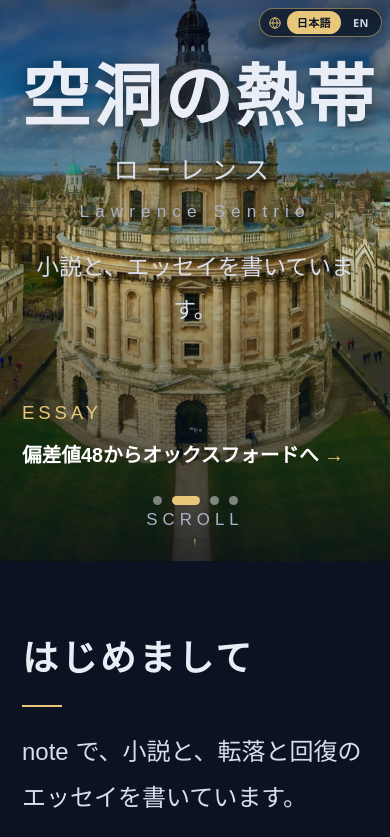
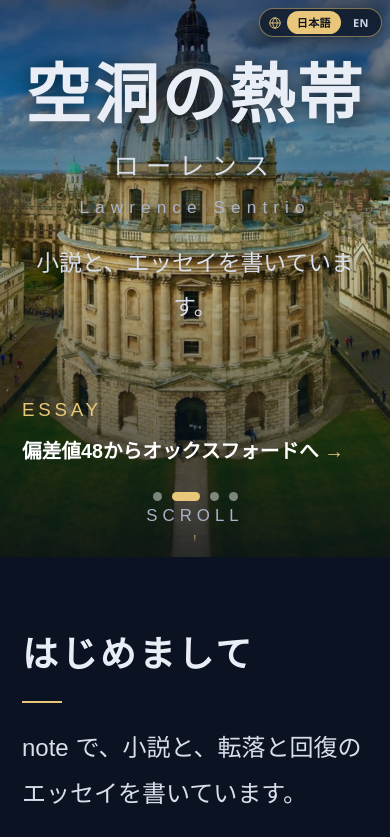
Before and after one commit to lawrencesentrio-hub/lawrencesentrio-hub.github.io, a plain HTML site: page index.html in a window 390 px wide. Shown: the top 837 px of the page. Drawn offline with Linux system fonts and the light colour scheme; a web font is replaced by a local one.

Commit message:
スマホのフォントサイズを大きくしても、いちばん上の題名がはみ出さないようにした
- fit.js を足し、題名がはみ出したときだけ、はみ出した分だけ小さくする
- mobile.css に --fit で大きさを受け取る3行を足した
- 読みこみの目印を ?v=20261122b に変えた

Co-Authored-By: Claude Opus 5.5 <noreply@anthropic.com>

```diff
--- /dev/null
+++ b/fit.js
@@ -0,0 +1,23 @@
+// いちばん上の題名（「空洞の熱帯」など）を、1行で画面の幅に収める（2026-11-22）
+// スマホの「フォントサイズ」を大きくすると、ブラウザによっては、画面の幅に合わせた題名の大きさにも
+// 拡大がかかって、題名が右へはみ出す。はみ出したときだけ、はみ出した分だけ小さくする。
+// 小さくする量は CSS の --fit（mobile.css）で渡す。はみ出していなければ 1 のまま＝見た目は変わらない。
+(function () {
+  function fit() {
+    var list = document.querySelectorAll('.title h1');
+    for (var n = 0; n < list.length; n++) {
+      var el = list[n], f = 1;
+      el.style.setProperty('--fit', '1');
+      for (var i = 0; i < 5; i++) {
+        var w = el.clientWidth, s = el.scrollWidth;
+        if (!w || s <= w + 1) break;
+        f = f * (w / s) * 0.98;
+        el.style.setProperty('--fit', f.toFixed(4));
+      }
+    }
+  }
+  fit();
+  addEventListener('load', fit);
+  addEventListener('resize', fit);
+  if (document.fonts && document.fonts.ready) document.fonts.ready.then(fit);
+})();
--- a/index.html
+++ b/index.html
@@ -94,7 +94,8 @@
       .reveal { opacity: 1; transform: none; }
     }
   </style>
-  <link rel="stylesheet" href="mobile.css?v=20261122">
+  <link rel="stylesheet" href="mobile.css?v=20261122b">
+  <script src="fit.js?v=20261122b" defer></script>
 </head>
 <body class="p-top">
   <header class="hero" id="hero">
--- a/mobile.css
+++ b/mobile.css
@@ -19,6 +19,12 @@ body { overflow-wrap: anywhere; }
 :lang(ja) h1, :lang(ja) h2, :lang(ja) h3, :lang(ja) .cap b, :lang(ja) .chip span,
 :lang(ja) .week, :lang(ja) .btn, :lang(ja) .more, :lang(ja) .links a, :lang(ja) .weeks li,
 :lang(ja) .kind, :lang(ja) .today-label, :lang(ja) .meta { word-break: auto-phrase; }
+
+/* いちばん上の題名：はみ出したときだけ、fit.js が --fit を 1 より小さくして縮める
+   （大きさの決まりは各ページと同じ。--fit が 1 のときは今までどおり） */
+.p-top .title h1 { font-size: calc(min(17.5vw, 5.84rem) * var(--fit, 1)); }
+.p-toc .title h1 { font-size: calc(min(17.5vw, 4.27rem) * var(--fit, 1)); }
+.p-odai .title h1 { font-size: calc(min(8.4vw, 3.2rem) * var(--fit, 1)); }
 
 @media (max-width: 600px) {
   .nw { display: inline-block; }
```
Also changed, not shown: en/index.html (+2 -1 lines), en/mokuji.html (+2 -1 lines), en/odai.html (+2 -1 lines), mokuji.html (+2 -1 lines), odai.html (+2 -1 lines).
